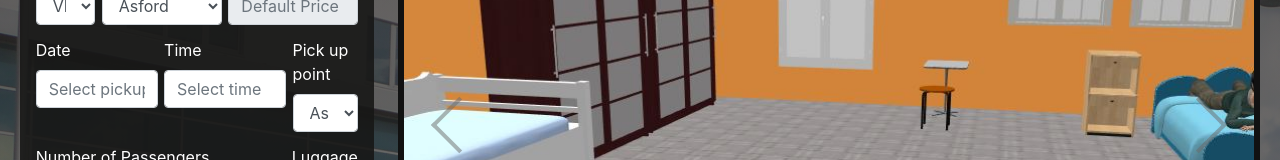
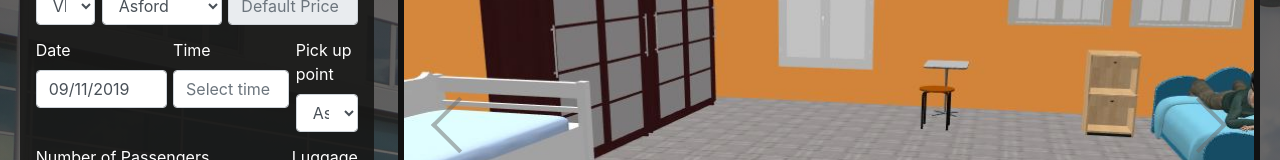
Before and after one commit to docty/tedbus, a React (Create React App) app in the folder view/: page /detail in a window 1280 px wide. Shown: the part 132-292 px from the top of the page. Built offline with nearby package versions, Linux system fonts and the light colour scheme.

Commit message:
readme, bug fix

```diff
--- a/view/package.json
+++ b/view/package.json
@@ -5,8 +5,10 @@
   "dependencies": {
     "jquery": "^3.4.1",
     "jquery-ui": "^1.12.1",
+    "moment": "^2.24.0",
     "react": "^16.9.0",
     "react-awesome-slider": "^1.0.1",
+    "react-datepicker": "^2.9.6",
     "react-dom": "^16.9.0",
     "react-router-dom": "^5.0.1",
     "react-scripts": "3.1.1"
--- a/view/src/component/Details.js
+++ b/view/src/component/Details.js
@@ -2,7 +2,9 @@ import React, {Component} from 'react';
 import Icon from '../Image/4.jpg';
 //import $ from 'jquery';
 import AwesomeSlider from 'react-awesome-slider';
-
+import DatePicker from 'react-datepicker';
+// import moment from 'moment';
+import 'react-datepicker/dist/react-datepicker.css';
 
 class Details extends Component {
 
@@ -11,6 +13,10 @@ class Details extends Component {
         constructor(props){
             super(props);
             this.onNextItem = this.onNextItem.bind(this);
+            this.handleChange = this.handleChange.bind(this);
+            this.state = {
+                startDate: new Date()
+            };
         }
 
     componentDidMount() {
@@ -23,7 +29,11 @@ class Details extends Component {
          this.props.changeForm(e);
     }
 
-
+    handleChange(date) {
+        this.setState({
+            startDate: date
+        })
+    }
 
 
 
@@ -59,7 +69,12 @@ class Details extends Component {
                         <div className="detail-form-item">
                             <div>
                                 <label>Date</label>
-                                <input className="form-control" placeholder="Select pickup date"/>
+                                <DatePicker className="form-control"
+                                    selected={ this.state.startDate }
+                                    onChange={ this.handleChange }
+                                    name="startDate"
+
+                                />
                             </div>
                             <div>
                                 <label>Time</label>
```
Also changed, not shown: 18 other files (tests, documents, lock files or other folders).
